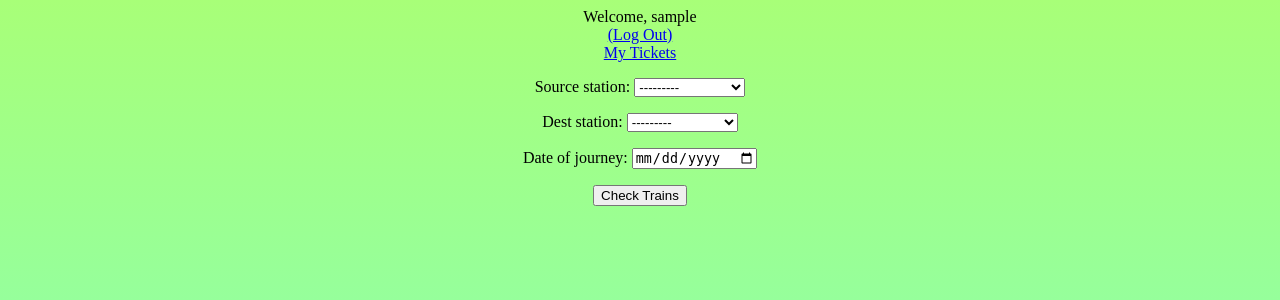
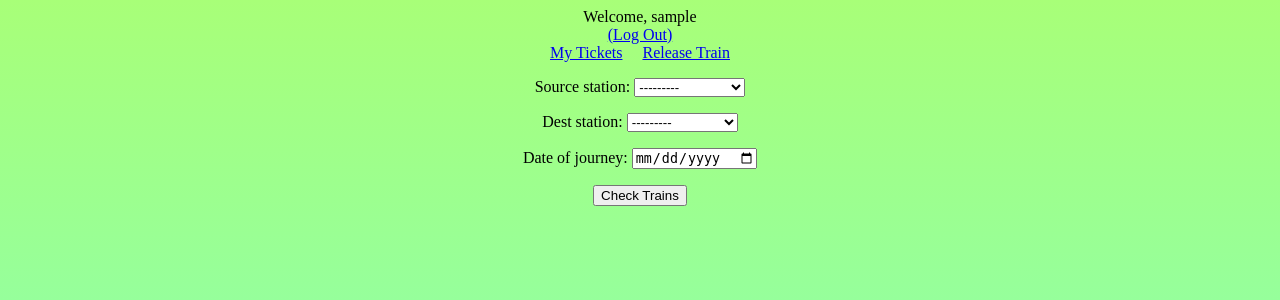
Before and after one commit to shobhit907/reserway, a Django app: page / in a window 1280 px wide. Shown: the top 300 px of the page. Run offline with Django 3.2, Linux system fonts and the light colour scheme; a user stored in the database is signed in; tables that the repository leaves empty hold one stand-in row (values such as "Sample post").

Commit message:
Now admins can release trains

```diff
--- a/reserway/templates/bookings/admin_release_train.html
+++ b/reserway/templates/bookings/admin_release_train.html
@@ -7,9 +7,13 @@
     </style>
 </head>
 <div>
+    {% if user.is_superuser %}
     <form action="/admin_release_train/" method="POST">
         {% csrf_token %}
         {{form.as_p}}
         <input type="submit" value="Submit">
     </form>
+    {% else %}
+    Only admins can release trains
+    {% endif %}
 </div>
--- a/reserway/templates/bookings/home.html
+++ b/reserway/templates/bookings/home.html
@@ -7,7 +7,11 @@
 {%if user.is_authenticated%}
    <p>Welcome, {{user.username}}<br>
    <a href="{% url 'accounts:logout' %}">(Log Out)</a></br>
-   <a href="{% url 'bookings:my_tickets' %}">My Tickets</a></p>
+   <a href="{% url 'bookings:my_tickets' %}">My Tickets</a>
+   {% if user.is_superuser %}
+   &emsp;<a href="{% url 'bookings:admin_release_train' %}">Release Train</a>
+   {% endif %}
+</p>
 {%else%}
     <p>You are not logged in<br>
     <a href="{% url 'accounts:signup' %}">(Register</a>
--- a/reserway/templates/bookings/my_tickets.html
+++ b/reserway/templates/bookings/my_tickets.html
@@ -3,7 +3,7 @@
         body {background-image: linear-gradient(#a8ff78, #78ffd6); background-repeat: no-repeat;text-align: center;}
     </style>
 </head>
-{% if user.is_authenticated %}
+{% if user.is_authenticated%}
 {% for ticket in tickets %}
 <form action="{% url 'bookings:view_ticket' ticket_id=ticket.ticketId %}" method="post">
     <li>{% csrf_token %}
```
